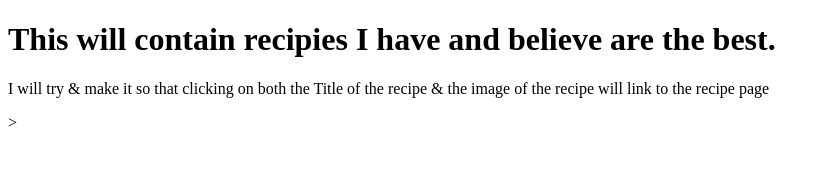
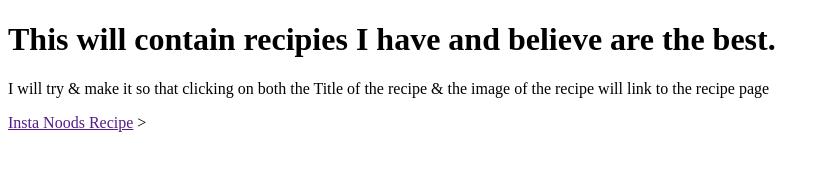
Before and after one commit to yaquire/odin-recipes, a plain HTML site: page index.html in a window 1280 px wide. Shown: the whole page, without its empty margins (0-830 px from the left). Drawn offline with Linux system fonts and the light colour scheme.

Commit message:
Added the link to index.hml
- Made the link to the insta noodles recipe need make the html file for the recipe & link it do tmrw kinda tired now

```diff
--- a/index.html
+++ b/index.html
@@ -14,4 +14,6 @@
 
 </body>
 
+<a href="">Insta Noods Recipe</a>
+
 </html>>
```
